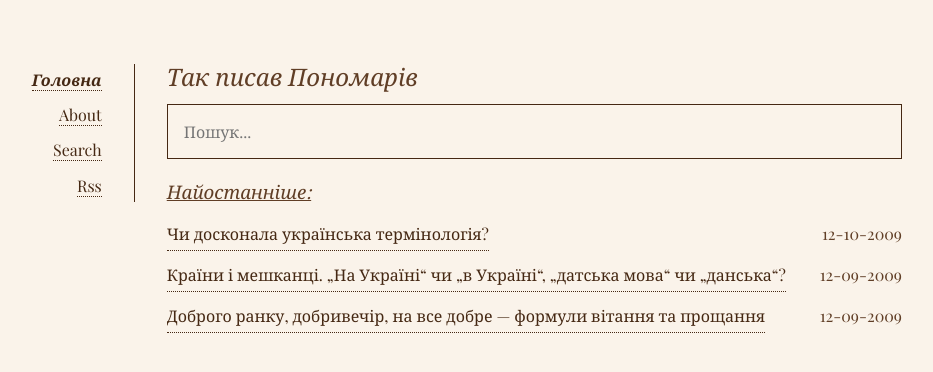
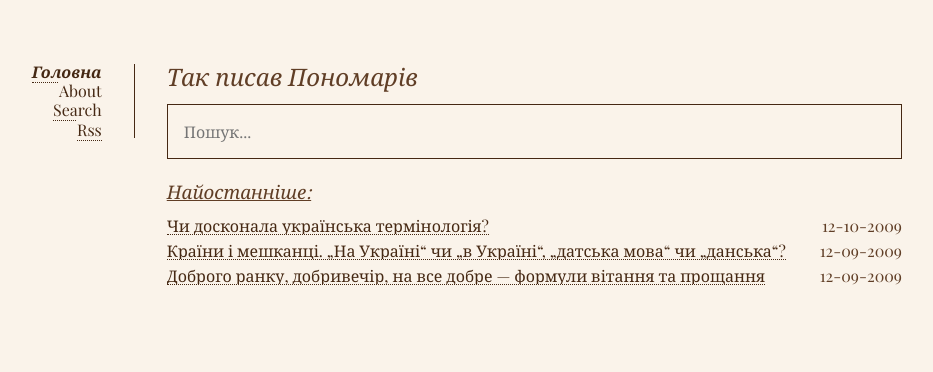
Before and after one commit to ponomariv/ponomariv.github.io, a Jekyll site: the page built from index.html, in a window 1280 px wide. Shown: the top 372 px of the page, without its empty margins (186-1119 px from the left). Built offline with Jekyll 4.4.1, drawn with Linux system fonts in a browser that asks for light colours; some web fonts are replaced.

Commit message:
Update _main.scss

```diff
--- a/_sass/_main.scss
+++ b/_sass/_main.scss
@@ -12,7 +12,7 @@ body {
 	font-family: "Playfair Display", Georgia, Sans-Serif;
 	-webkit-font-smoothing: antialiased;
     text-rendering: optimizeLegibility;
-	line-height:2;
+	line-height:1;
 	font-size: 1rem;
 	font-weight: 300;
 	color: rgb(96, 62, 38);
```
